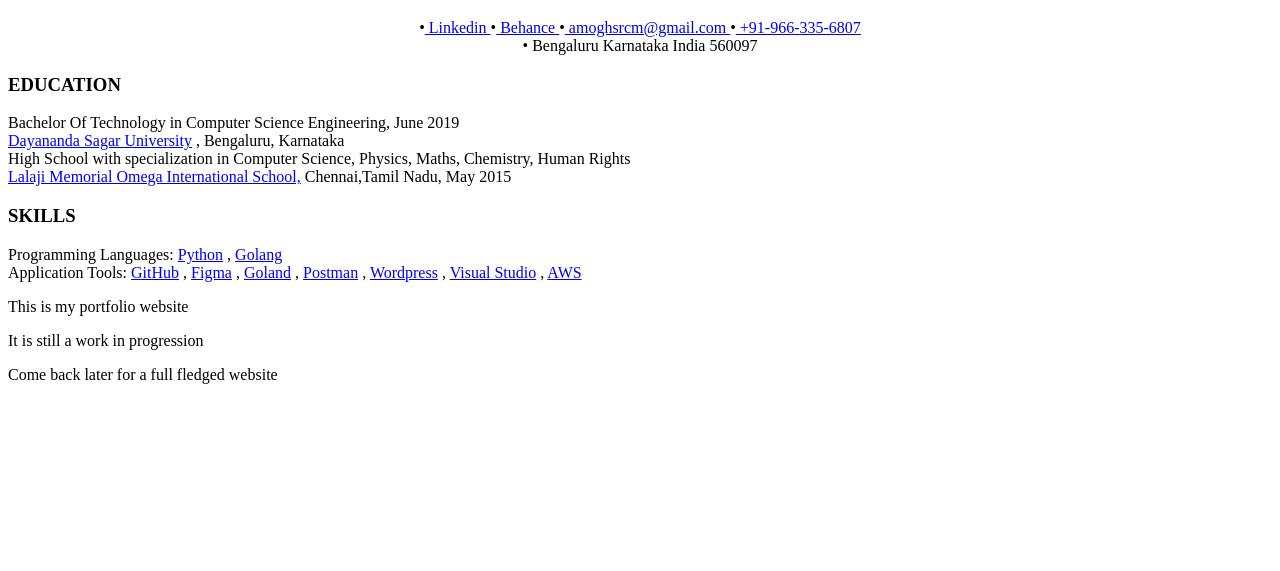
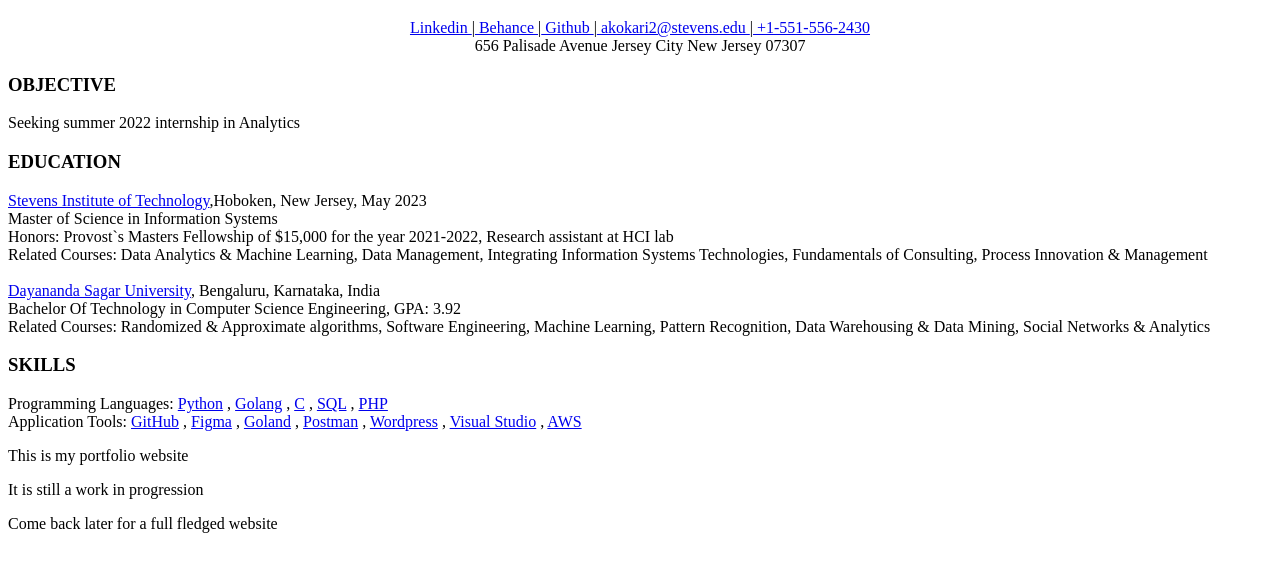
Before and after one commit to amoghkokari/amoghkokari.github.io, a plain HTML site: page index.html in a window 1280 px wide. Shown: the part 61-632 px from the top of the page. Drawn offline with Linux system fonts and the light colour scheme.

Commit message:
minor changes

```diff
--- a/index.html
+++ b/index.html
@@ -8,25 +8,34 @@
     <div style="text-align:center">
         <h1>Amogh Mahadev Kokari</h1>
         <p1>
-            <p11>•</p11><a href="https://www.linkedin.com/in/amoghkokari/"> Linkedin </a>
-            <p11> •</p11><a href="https://www.behance.net/AmoghKokari"> Behance </a>
-            <p11> •</p11><a href="mailto: amoghsrcm@egmail.com"> amoghsrcm@gmail.com </a>
-            <p11> •</p11><a href="https://wa.me/919663356807"> +91-966-335-6807 </a><br />
+            <a href="https://www.linkedin.com/in/amoghkokari/"> Linkedin </a>
+            <p11> |</p11><a href="https://www.behance.net/AmoghKokari"> Behance </a>
+            <p11> |</p11><a href="https://github.com/amoghkokari"> Github </a>
+            <p11> |</p11><a href="mailto: akokari2@stevens.edu"> akokari2@stevens.edu </a>
+            <p11> |</p11><a href="https://wa.me/15515562430"> +1-551-556-2430 </a><br />
         </p1>
-        <p2>• Bengaluru Karnataka India 560097 </p2>
+        <p2>656 Palisade Avenue Jersey City New Jersey 07307 </p2>
     </div>
 </head>
 
 <body>
     <div>
+        <h3>OBJECTIVE</h3>
+        <p1>Seeking summer 2022 internship in Analytics</p1>
+    </div>
+
+    <div>
         <h3>EDUCATION</h3>
 
-        <p1>Bachelor Of Technology in Computer Science Engineering, June 2019</p1><br />
-        <p2><a href="https://www.dsu.edu.in/"> Dayananda Sagar University</a> , Bengaluru, Karnataka</p2><br />
+        <p4><a href="https://www.stevens.edu/"> Stevens Institute of Technology</a>,Hoboken, New Jersey,
+            May 2023</p4><br />
+        <p3>Master of Science in Information Systems</p3><br />
+        <p5>Honors: Provost`s Masters Fellowship of $15,000 for the year 2021-2022, Research assistant at HCI lab</p5><br />
+        <p6>Related Courses: Data Analytics & Machine Learning, Data Management, Integrating Information Systems Technologies, Fundamentals of Consulting, Process Innovation & Management</p6><br /><br />
 
-        <p3>High School with specialization in Computer Science, Physics, Maths, Chemistry, Human Rights</p3><br />
-        <p4><a href="https://www.omegaschools.org/"> Lalaji Memorial Omega International School,</a> Chennai,Tamil Nadu,
-            May 2015</p4>
+        <p2><a href="https://www.dsu.edu.in/"> Dayananda Sagar University</a>, Bengaluru, Karnataka, India</p2><br />
+        <p1>Bachelor Of Technology in Computer Science Engineering,  GPA: 3.92</p1><br />
+        <p7>Related Courses: Randomized & Approximate algorithms, Software Engineering, Machine Learning, Pattern Recognition, Data Warehousing & Data Mining, Social Networks & Analytics</p7>
     </div>
 
     <div>
@@ -34,6 +43,9 @@
         <p1>Programming Languages:
             <a href="https://www.python.org/">Python</a>
             <p11> , </p11><a href="https://golang.org/">Golang</a>
+            <p12> , </p12><a href="https://en.wikipedia.org/wiki/C_(programming_language)/">C</a>
+            <p13> , </p13><a href="https://www.mysql.com/">SQL</a>
+            <p14> , </p14><a href="https://www.php.net/">PHP</a>
         </p1><br />
 
         <p2>Application Tools:
```
